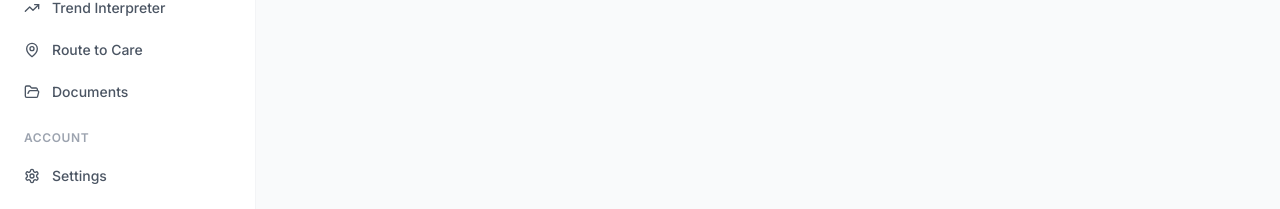
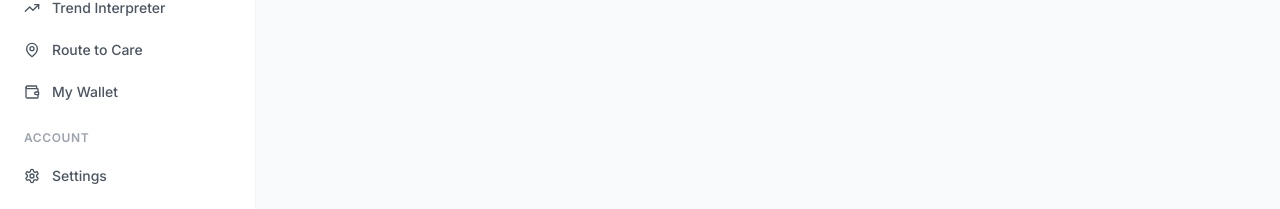
Before and after one commit to zoefunds/care-bridge, a Next.js app in the folder frontend/: page /medications/1 in a window 1280 px wide. Shown: the part 581-790 px from the top of the page. Built offline with nearby package versions, Linux system fonts and the light colour scheme; no server answers; sample sign-in values are in the browser's storage.

Commit message:
Move wallet into primary sidebar nav

```diff
--- a/frontend/components/layout/Sidebar.tsx
+++ b/frontend/components/layout/Sidebar.tsx
@@ -8,7 +8,7 @@ import {
   LayoutDashboard, Microscope, Activity, LineChart,
   FileText, Pill, Stethoscope, AlertTriangle, Settings,
   Wallet, TrendingUp, MessageCircle, Heart, MapPin, ShieldCheck,
-  FolderOpen, Menu, X,
+  Menu, X,
 } from "lucide-react";
 
 const nav = [
@@ -24,12 +24,11 @@ const nav = [
   { href: "/health-query", icon: MessageCircle, label: "Health Q&A" },
   { href: "/health-trend", icon: TrendingUp, label: "Trend Interpreter" },
   { href: "/route-to-care", icon: MapPin, label: "Route to Care" },
-  { href: "/documents", icon: FolderOpen, label: "Documents" },
+  { href: "/settings/wallet", icon: Wallet, label: "My Wallet" },
 ];
 
 const secondaryNav = [
   { href: "/settings", icon: Settings, label: "Settings" },
-  { href: "/settings/wallet", icon: Wallet, label: "My Wallet" },
 ];
 
 function NavContent({ onNav }: { onNav?: () => void }) {
```
